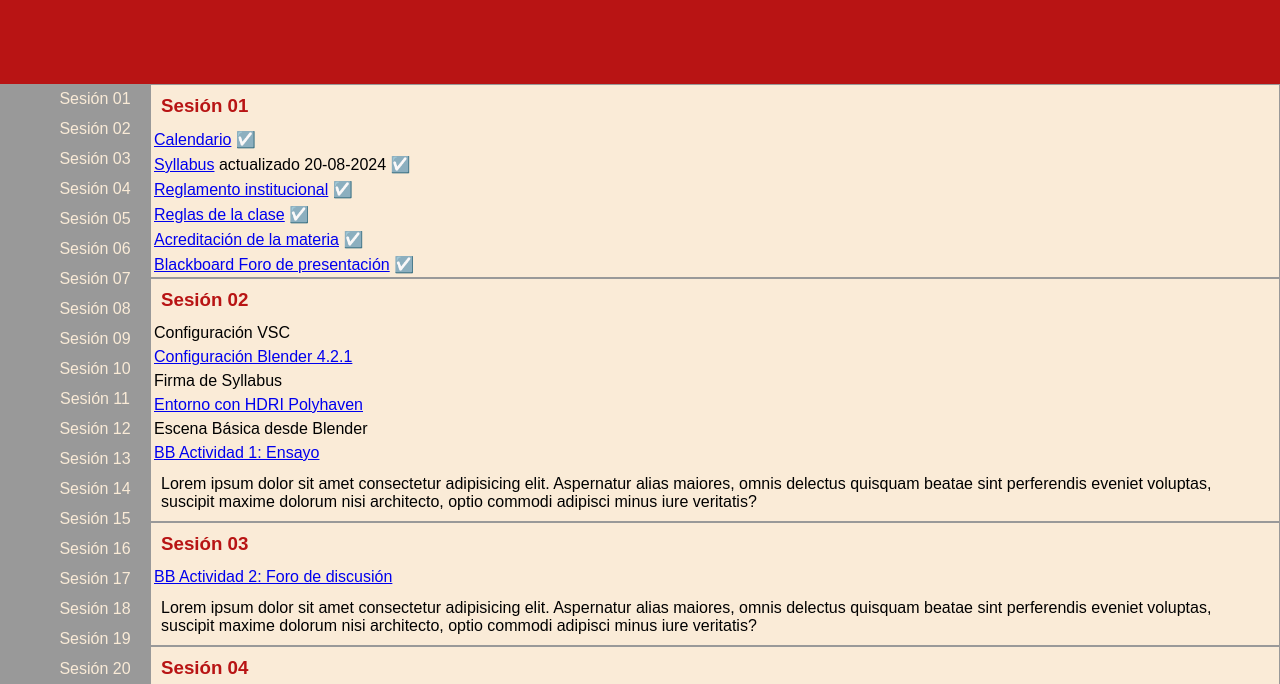
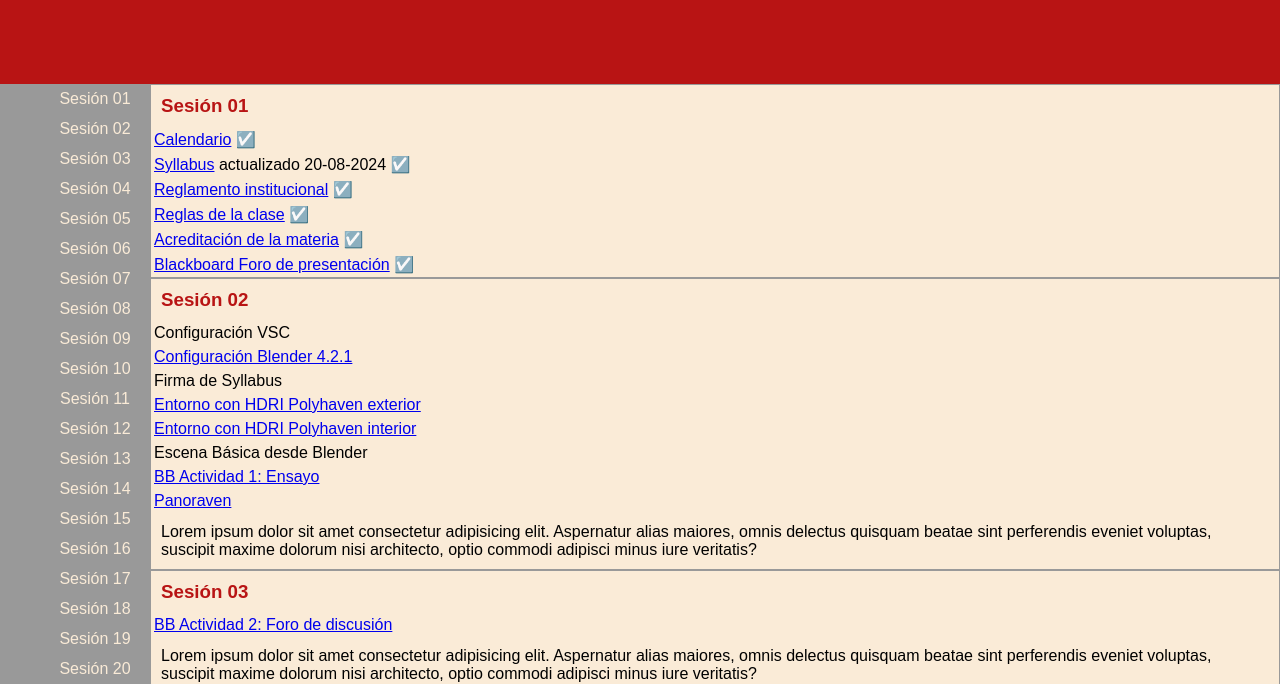
Before and after one commit to beztao01/entornos, a plain HTML site: page index.html in a window 1280 px wide. Shown: the part 116-800 px from the top of the page. Drawn offline with Linux system fonts and the light colour scheme.

Commit message:
polyhaven links

```diff
--- a/index.html
+++ b/index.html
@@ -59,9 +59,11 @@
                         <li>Configuración VSC</li>
                         <li><a href="./assets/blender421/index.html" target="_blank" rel="noopener noreferrer">Configuración Blender 4.2.1</a></li>
                         <li>Firma de Syllabus</li>
-                        <li><a href="https://polyhaven.com/a/zwartkops_straight_sunset" target="_blank" rel="noopener noreferrer">Entorno con HDRI Polyhaven</a></li>
+                        <li><a href="https://polyhaven.com/a/zwartkops_straight_sunset" target="_blank" rel="noopener noreferrer">Entorno con HDRI Polyhaven exterior</a></li>
+                        <li><a href="https://polyhaven.com/a/rostock_laage_airport" target="_blank" rel="noopener noreferrer">Entorno con HDRI Polyhaven interior</a></li>
                         <li>Escena Básica desde Blender</li>
                         <li><a href="https://uvmonline.blackboard.com/webapps/login/" target="_blank" rel="noopener noreferrer">BB Actividad 1: Ensayo  </a></li>
+                        <li><a href="https://panoraven.com/es" target="_blank" rel="noopener noreferrer">Panoraven</a></li>
                     </ul>
                     <p>Lorem ipsum dolor sit amet consectetur adipisicing elit. Aspernatur alias maiores, omnis delectus quisquam beatae sint perferendis eveniet voluptas, suscipit maxime dolorum nisi architecto, optio commodi adipisci minus iure veritatis?</p>
                 </section>
```
